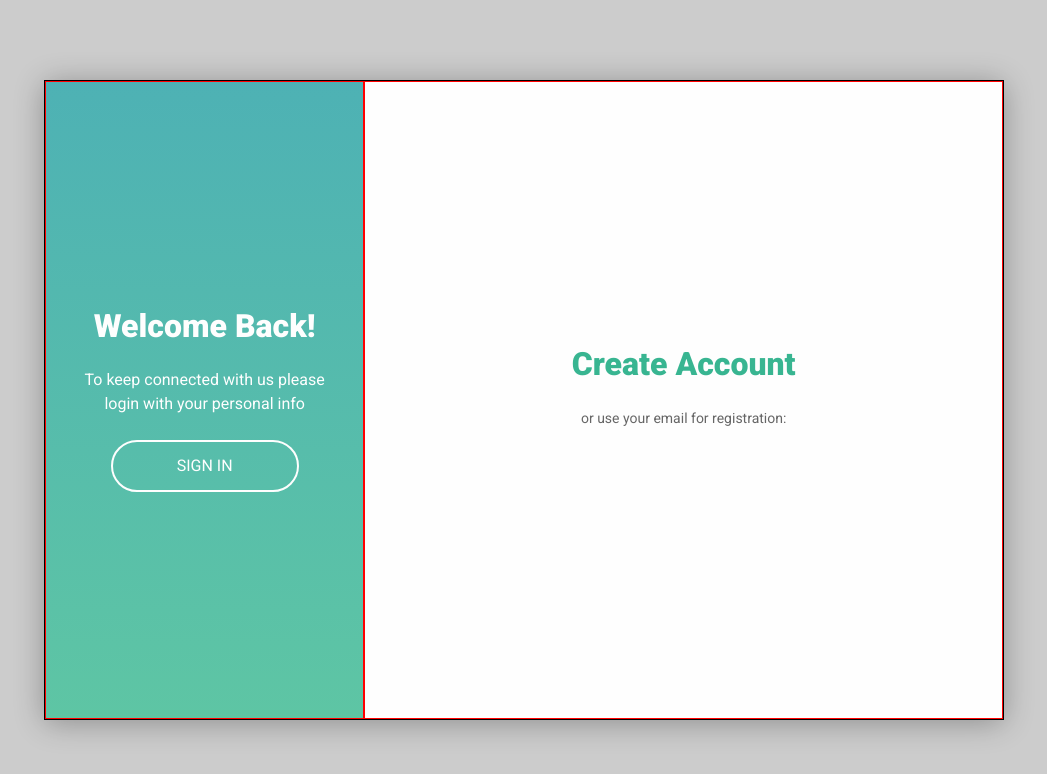
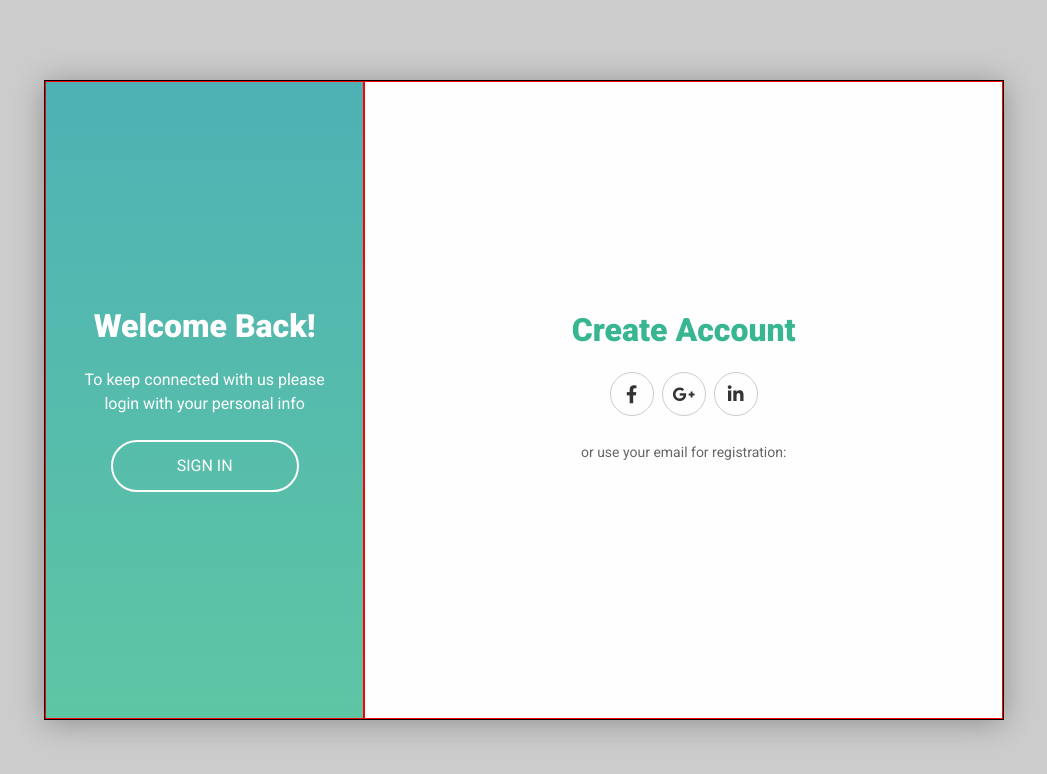
Before and after one commit to RyanClayKao/xuemi_practice_form_and_rwd, a plain HTML site: page form_example/index.html in a window 1280 px wide. Shown: the whole page, without its empty margins (116-1163 px from the left). Drawn offline with Linux system fonts and the light colour scheme.

Commit message:
單元：表單實作（四）

```diff
--- a/form_example/css/style.css
+++ b/form_example/css/style.css
@@ -49,6 +49,7 @@ h1,h2,h3,h4,h5,h6,p {
   box-shadow: 0 3px 30px rgba(0, 0, 0, 0.3);
 }
 
+/* btn */
 .btn {
   display: inline-block;
   vertical-align: top;
@@ -77,6 +78,38 @@ h1,h2,h3,h4,h5,h6,p {
 .btn.btn--secondary {
   border: 2px solid #fefefe;
   color: #fefefe;
+}
+
+/* social btns */
+.social-btns {
+  display: flex;
+  margin-bottom: 24px;
+}
+
+.social-btns__item {
+  width: 44px;
+  height: 44px;
+  border: solid 1px #ccc;
+  border-radius: 50%;
+  color: #333;
+  transition: all 0.2s;
+}
+
+.social-btns__item:not(:last-child){
+  margin-right: 8px;
+}
+
+.social-btns__item:hover {
+  border-color: #38B591;
+  color: #38B591;
+}
+
+.social-btns__item i {
+  font-size: 18px;
+  position: absolute;
+  top: 50%;
+  left: 50%;
+  transform: translate(-50%, -50%);
 }
 
 /*----------------------*\
--- a/form_example/index.html
+++ b/form_example/index.html
@@ -7,6 +7,7 @@
     <link href="https://fonts.googleapis.com/css2?family=Roboto:ital,wght@0,100;0,300;0,400;0,500;0,700;0,900;1,100;1,300;1,400;1,500;1,700;1,900&display=swap" rel="stylesheet">
     <link rel="stylesheet" href="vendor/normalize.css" />
     <link rel="stylesheet" href="vendor/bootstrap-grid.css" />
+    <link rel="stylesheet" href="vendor/fontawesome-free-5.13.0-web/css/all.min.css">
     <link rel="stylesheet" href="css/style.css" />
   </head>
   <body>
@@ -31,7 +32,15 @@
               <div class="signup__form signup__center">
                 <h4 class="signup__title">Create Account</h4>
                 <div class="social-btns">
-
+                  <a href="" class="social-btns__item">
+                    <i class="fab fa-facebook-f"></i>
+                  </a>
+                  <a href="" class="social-btns__item">
+                    <i class="fab fa-google-plus-g"></i>
+                  </a>
+                  <a href="" class="social-btns__item">
+                    <i class="fab fa-linkedin-in"></i>
+                  </a>
                 </div>
                 <p class="signup__para signup__para--sm">or use your email for registration:</p>
                 <form action=""></form>
```
